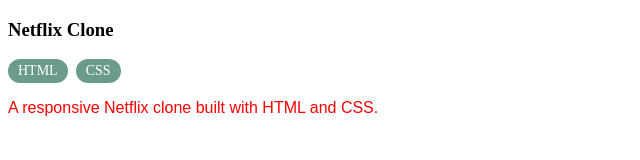
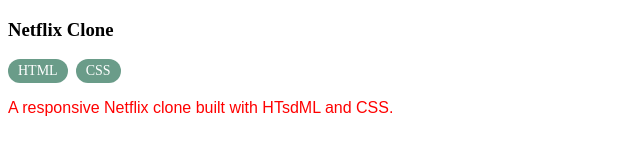
Before and after one commit to harsh120631/Personal-protfolio, a website built with Parcel: page index.html in a window 1280 px wide. Shown: the full height of the page, 0-640 px from the left. Built offline with nearby package versions, Linux system fonts and the light colour scheme.

Commit message:
index chanfges

```diff
--- a/index.html
+++ b/index.html
@@ -16,7 +16,7 @@
           <span>HTML</span>
           <span>CSS</span>
         </div>
-        <p>A responsive Netflix clone built with HTML and CSS.</p>
+        <p>A responsive Netflix clone built with HTsdML and CSS.</p>
       </div>
 
 </body>
```
